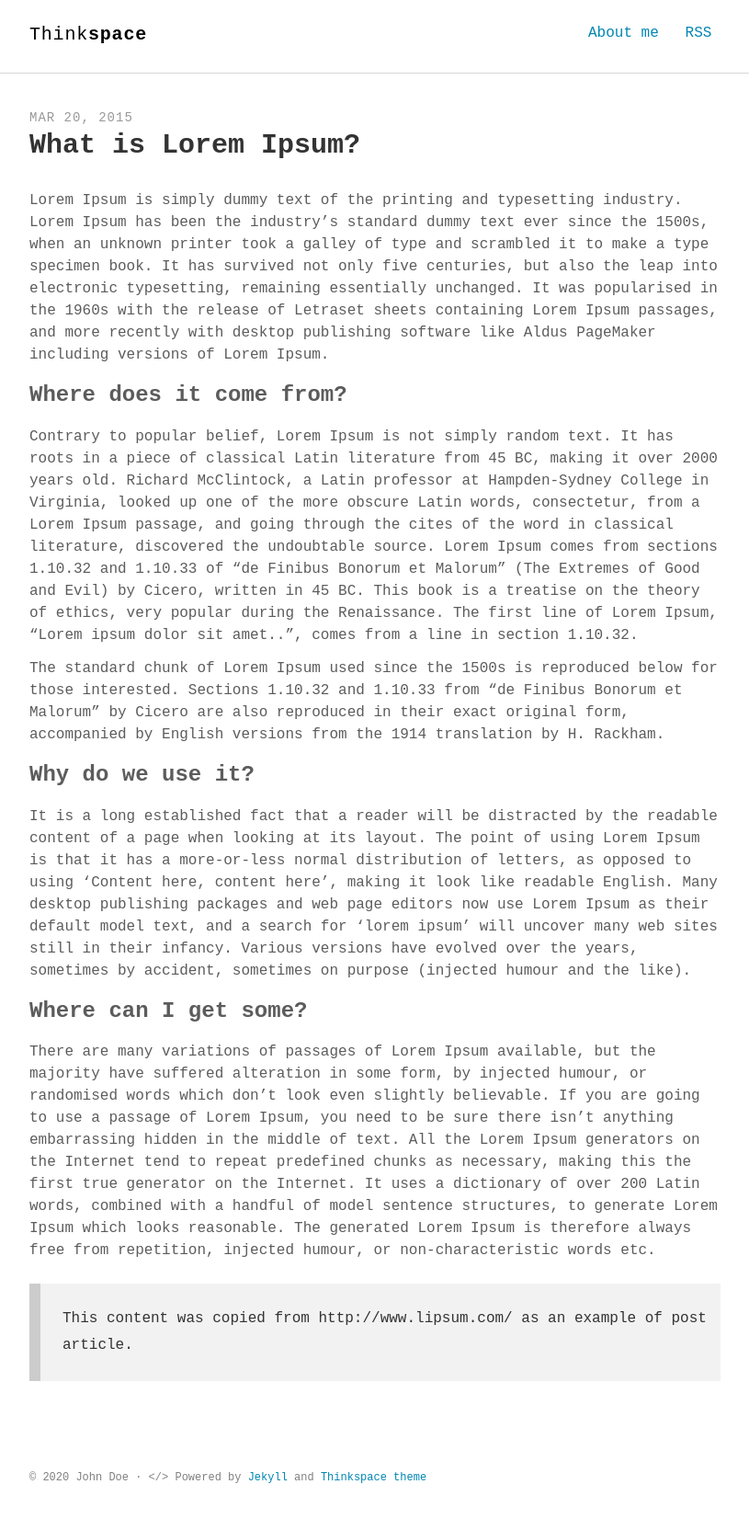
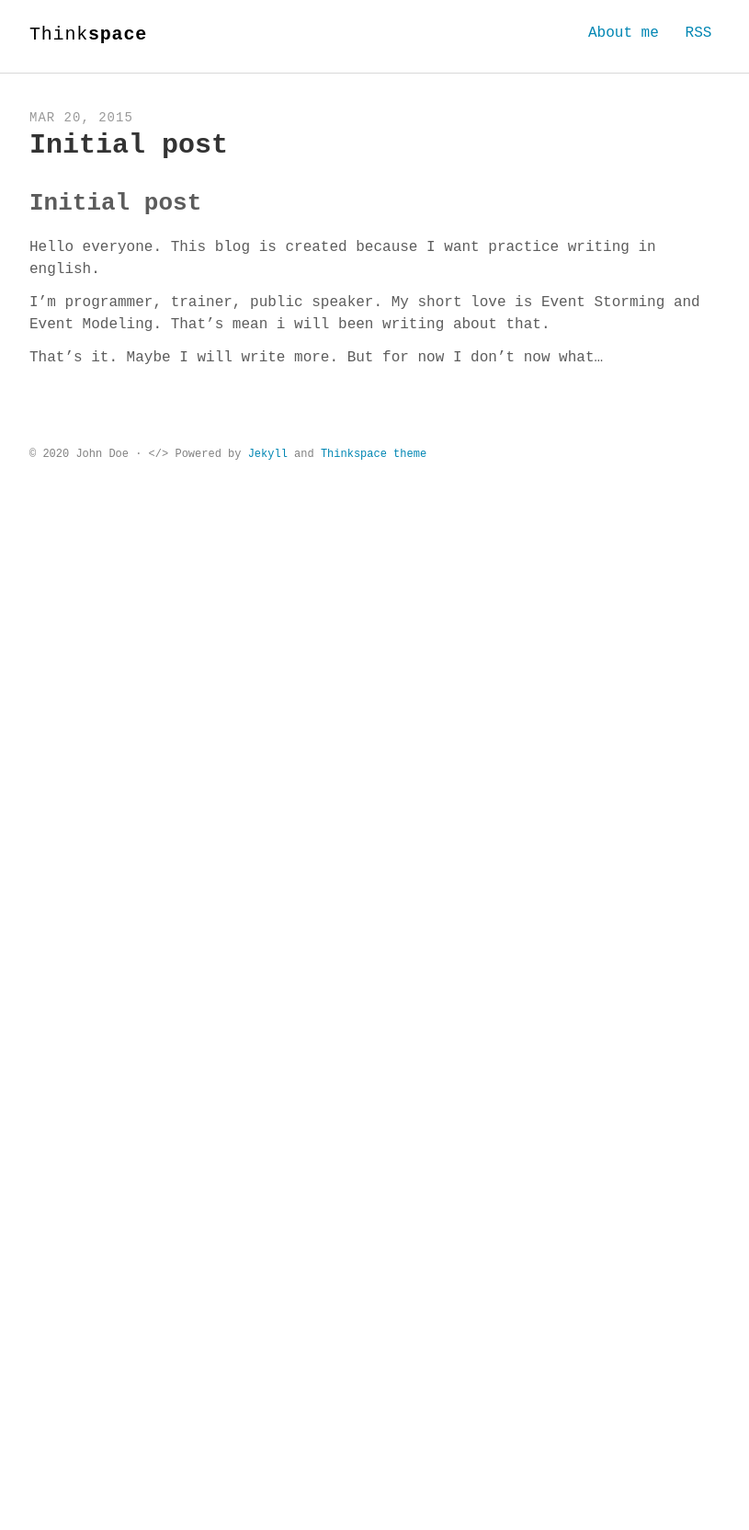
Before and after one commit to krzysztofowsiany/mrdev, a Jekyll site: the page built from _posts/2015-03-20-what-is-lorem-ipsum.md, in a window 1280 px wide. Shown: the whole page at 92% size, without its empty margins (232-1047 px from the left). Built offline with Jekyll 4.4.1, drawn with Linux system fonts in a browser that asks for light colours; some web fonts are replaced; after the commit the page ends 900 px from its top, so only the background shows below that.

Commit message:
change content

```diff
--- a/_posts/2015-03-20-what-is-lorem-ipsum.md
+++ b/_posts/2015-03-20-what-is-lorem-ipsum.md
@@ -1,25 +1,16 @@
 ---
 layout: post
-title: "What is Lorem Ipsum?"
-description: "There is no one who loves pain itself, who seeks after it and wants to have it, simply because it is pain..."
+title: "Initial post"
+description: "Hello. This is my first post on blog."
 comments: true
-keywords: "dummy content, lorem ipsum"
+keywords: "mrdev, blog, english, en, initial"
 ---
 
-Lorem Ipsum is simply dummy text of the printing and typesetting industry. Lorem Ipsum has been the industry's standard dummy text ever since the 1500s, when an unknown printer took a galley of type and scrambled it to make a type specimen book. It has survived not only five centuries, but also the leap into electronic typesetting, remaining essentially unchanged. It was popularised in the 1960s with the release of Letraset sheets containing Lorem Ipsum passages, and more recently with desktop publishing software like Aldus PageMaker including versions of Lorem Ipsum.
+## Initial post
 
-### Where does it come from?
+Hello everyone. This blog is created because I want practice writing in english.
 
-Contrary to popular belief, Lorem Ipsum is not simply random text. It has roots in a piece of classical Latin literature from 45 BC, making it over 2000 years old. Richard McClintock, a Latin professor at Hampden-Sydney College in Virginia, looked up one of the more obscure Latin words, consectetur, from a Lorem Ipsum passage, and going through the cites of the word in classical literature, discovered the undoubtable source. Lorem Ipsum comes from sections 1.10.32 and 1.10.33 of "de Finibus Bonorum et Malorum" (The Extremes of Good and Evil) by Cicero, written in 45 BC. This book is a treatise on the theory of ethics, very popular during the Renaissance. The first line of Lorem Ipsum, "Lorem ipsum dolor sit amet..", comes from a line in section 1.10.32.
+I'm programmer, trainer, public speaker. My short love is Event Storming and Event Modeling.
+That's mean i will been writing about that.
 
-The standard chunk of Lorem Ipsum used since the 1500s is reproduced below for those interested. Sections 1.10.32 and 1.10.33 from "de Finibus Bonorum et Malorum" by Cicero are also reproduced in their exact original form, accompanied by English versions from the 1914 translation by H. Rackham.
-
-### Why do we use it?
-
-It is a long established fact that a reader will be distracted by the readable content of a page when looking at its layout. The point of using Lorem Ipsum is that it has a more-or-less normal distribution of letters, as opposed to using 'Content here, content here', making it look like readable English. Many desktop publishing packages and web page editors now use Lorem Ipsum as their default model text, and a search for 'lorem ipsum' will uncover many web sites still in their infancy. Various versions have evolved over the years, sometimes by accident, sometimes on purpose (injected humour and the like).
-
-### Where can I get some?
-
-There are many variations of passages of Lorem Ipsum available, but the majority have suffered alteration in some form, by injected humour, or randomised words which don't look even slightly believable. If you are going to use a passage of Lorem Ipsum, you need to be sure there isn't anything embarrassing hidden in the middle of text. All the Lorem Ipsum generators on the Internet tend to repeat predefined chunks as necessary, making this the first true generator on the Internet. It uses a dictionary of over 200 Latin words, combined with a handful of model sentence structures, to generate Lorem Ipsum which looks reasonable. The generated Lorem Ipsum is therefore always free from repetition, injected humour, or non-characteristic words etc.
-
-> This content was copied from http://www.lipsum.com/ as an example of post article.
+That's it. Maybe I will write more. But for now I don't now what...
```
